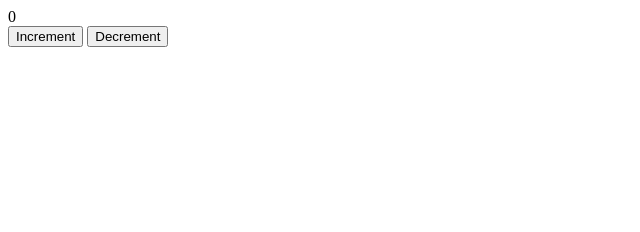
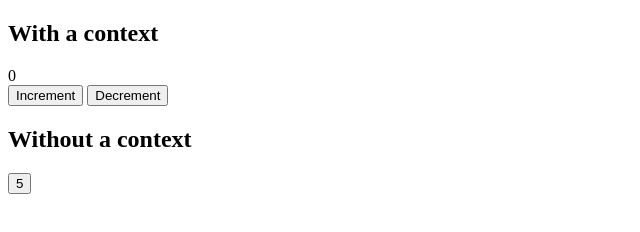
Before and after one commit to WillsonSmith/bindings, a website: page index.html in a window 1280 px wide. Shown: the whole page, without its empty margins (0-640 px from the left). Drawn offline with Linux system fonts and the light colour scheme.

Commit message:
quick example of binding without a context

```diff
--- a/index.html
+++ b/index.html
@@ -11,13 +11,18 @@
 
   <body>
   <div id="container" class="container">
-
+    <h2>With a context</h2>
     <div bindings="samples.numberHandler, this" context="numbers">
       0
     </div>
     <div>
       <button bindings="samples.incrementButton, this, numberHandler" context="numbers">Increment</button>
       <button bindings="samples.decrementButton, this, numberHandler" context="numbers">Decrement</button>
+    </div>
+
+    <h2>Without a context</h2>
+    <div>
+      <button bindings="samples.incrementSelf, this, 5">hi</button>
     </div>
   </div>
 
--- a/js/sample.build.js
+++ b/js/sample.build.js
@@ -40,6 +40,14 @@ samples.decrementButton = function incrementButton(button, contextFunction, cont
   });
 };
 
+samples.incrementSelf = function incrementSelf(button, startValue) {
+  var increment = Number(startValue) || 0;
+  button.textContent = increment;
+  button.addEventListener("click", function () {
+    this.textContent = increment++;
+  });
+};
+
 window.samples = samples;
 
 },{}]},{},[1]);
```
Also changed, not shown: js/sample.js (+8 -0 lines).
